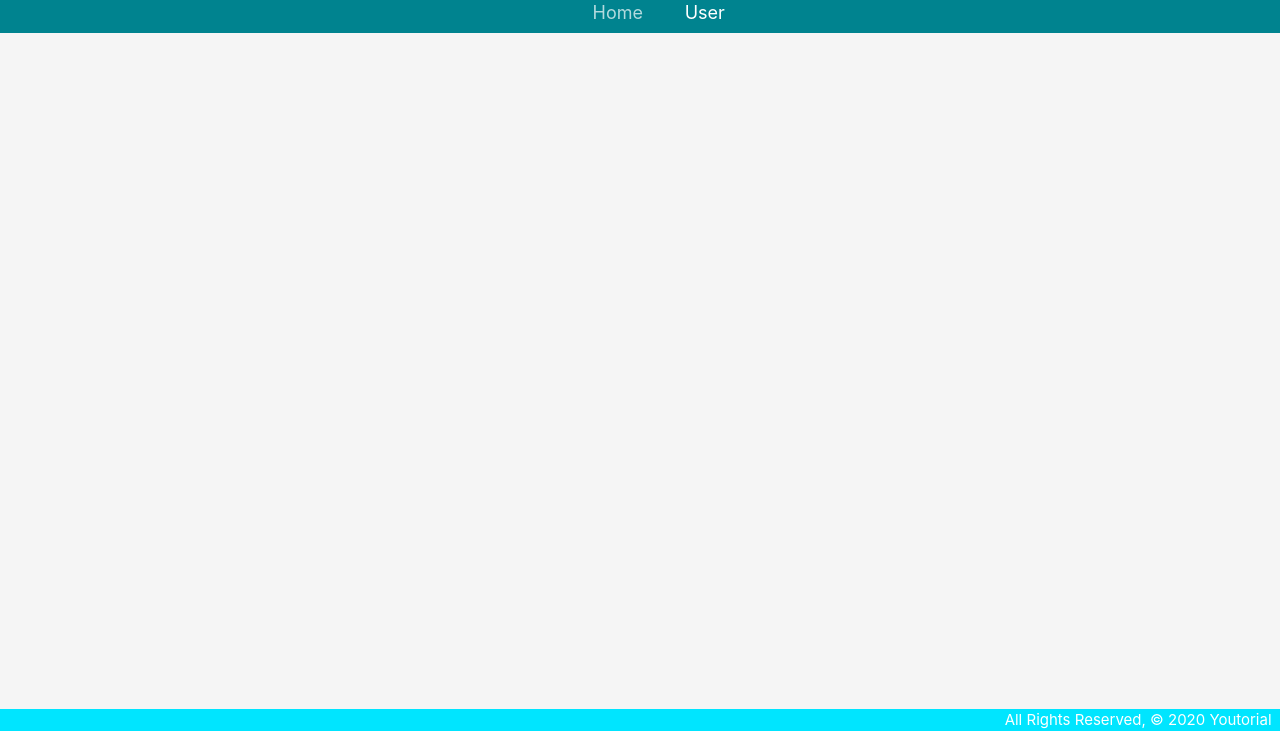
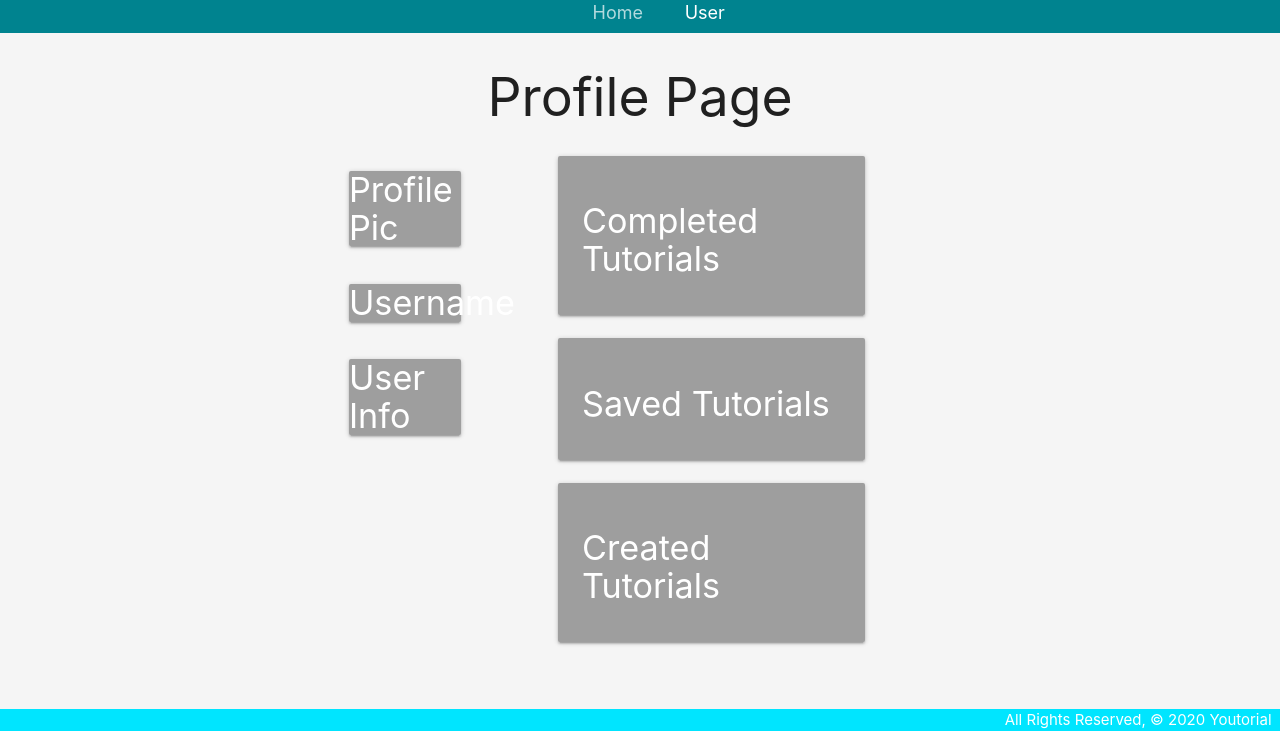
Before and after one commit to jayjaybunce/Youtorial, a Django app: page /user/ in a window 1280 px wide. Shown: the part 69-800 px from the top of the page. Run offline with Django 3.2, Linux system fonts and the light colour scheme.

Commit message:
Add layout to profile page

```diff
--- a/Youtorial/main_app/templates/main_app/user_profile.html
+++ b/Youtorial/main_app/templates/main_app/user_profile.html
@@ -3,4 +3,44 @@
 
 {% block content %}
 
+<h2 class="center">Profile Page</h2>
+
+<div class="container">
+  <div class="row">
+    <div class="col s3 left">
+      <div class="col s12 left">
+        <div class="card grey white-text">
+          <h4 class= "profile-pic">Profile Pic</h4>
+        </div>
+      </div>
+      <div class="col s12 left">
+        <div class="card grey white-text">
+          <h4 class="username">Username</h4>
+        </div>
+      </div>
+      <div class="col s12 left">
+        <div class="card grey white-text">
+          <h4 class="user-info">User Info</h4>
+        </div>
+      </div>
+    </div>
+    <div class="col s8 right">
+      <div class="col s10">
+        <div class="card grey white-text card-panel">
+          <h4 class= "completed-tutorial">Completed Tutorials</h4>
+        </div>
+      </div>
+      <div class="col s10">
+        <div class="card grey white-text card-panel">
+          <h4 class= "saved-tutorial">Saved Tutorials</h4>
+        </div>
+      </div>
+      <div class="col s10">
+        <div class="card grey white-text card-panel">
+          <h4 class= "created-tutorial">Created Tutorials</h4>
+        </div>
+      </div>
+    </div>
+  </div>
+</div>
 {% endblock  %}
```
Also changed, not shown: Youtorial/main_app/static/css/style.css (+24 -0 lines).
